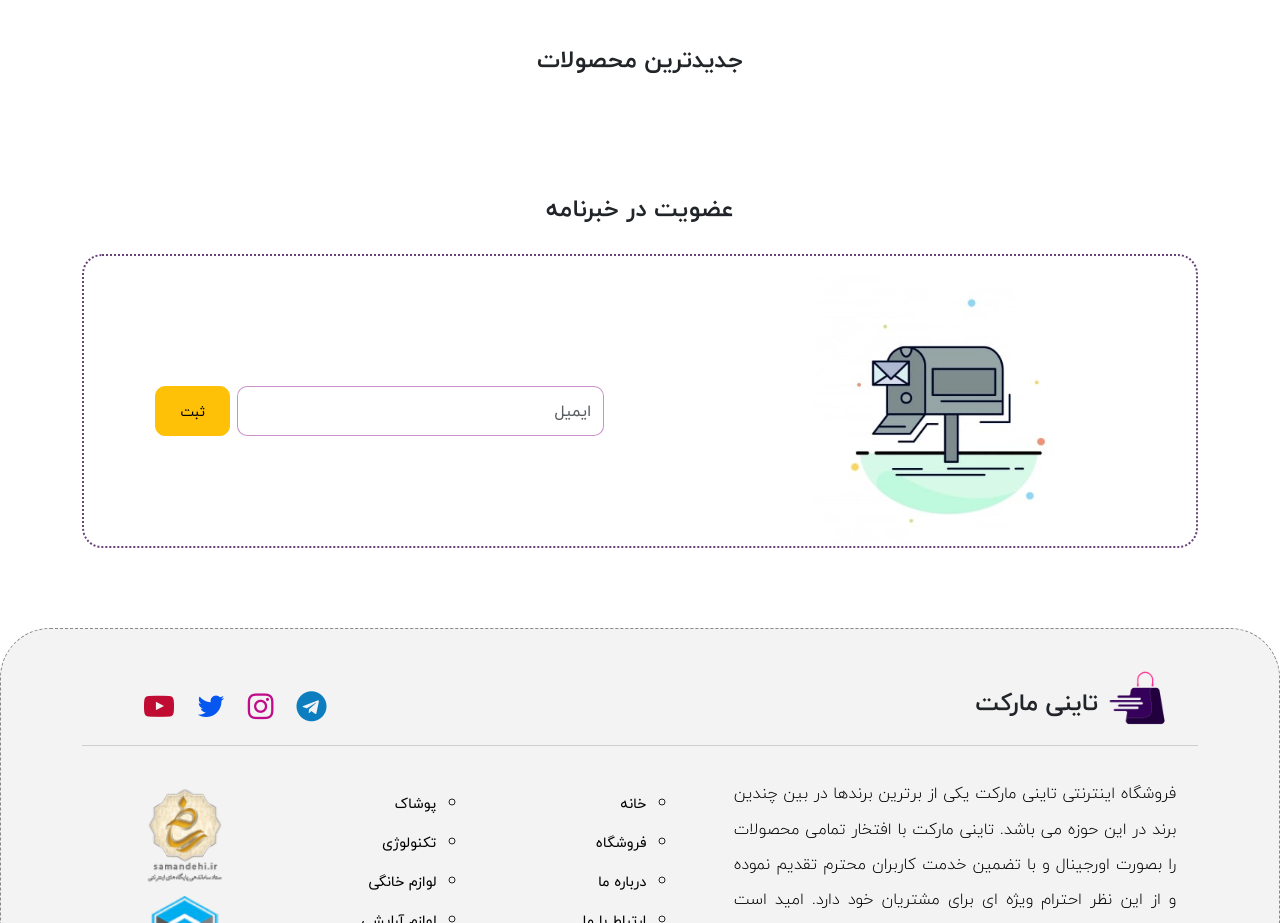
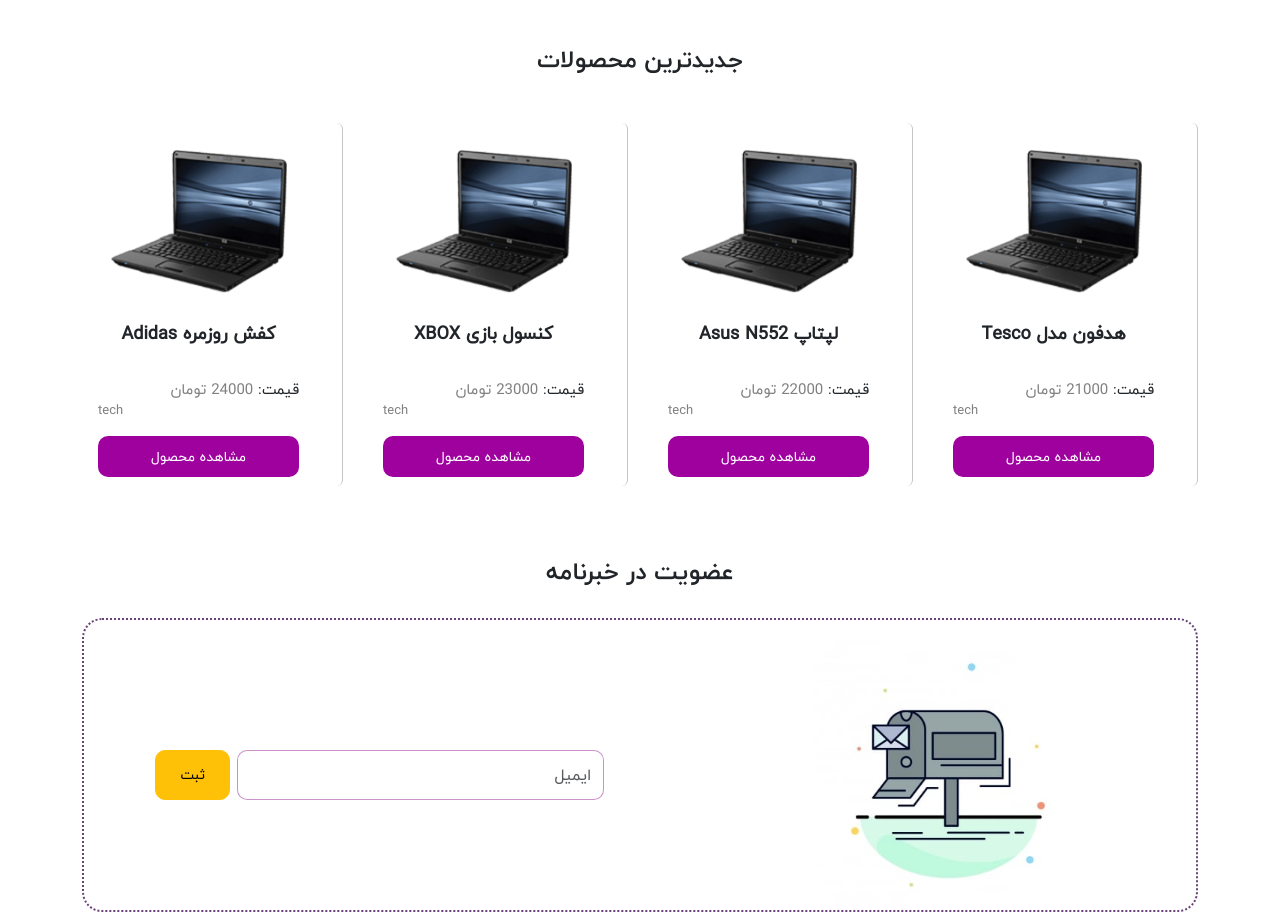
Before and after one commit to 0xNightcat/MiniShop, a React (Create React App) app: page / in a window 1280 px wide. Shown: the part 1570-2493 px from the top of the page. Built offline with nearby package versions, Linux system fonts and the light colour scheme; data requests are answered from the project's data file.

Commit message:
newest products fetched

```diff
--- a/src/containers/Home/Main/NewProducts/NewProduct/NewProduct.js
+++ b/src/containers/Home/Main/NewProducts/NewProduct/NewProduct.js
@@ -0,0 +1,41 @@
+import './NewProduct.scss';
+import { Col, Card, Row } from 'react-bootstrap';
+
+import MyButton from '../../../../../components/UI/Button/MyButton';
+import image1 from '../../../../../assets/images/products/2.png';
+// import image2 from '../../../../../assets/images/products/2.png';
+// import image3 from '../../../../../assets/images/products/3.png';
+// import image4 from '../../../../../assets/images/products/4.png';
+
+
+function NewProduct({ Newprods }) {
+  return (
+   <div className='mt-5'>
+      <Row>
+      {
+         Newprods ? Newprods.map((product) => {
+            return (
+               <Col key={product.id} md={3}>
+                  <Card className='text-center'>
+                     <Card.Img src={image1}  className='m-auto' />
+                     <Card.Title>{product.name}</Card.Title>
+                     <Card.Body>
+                        <div className='price'>
+                           قیمت: <span>{product.price} تومان</span>
+                        </div>
+                        <div className='category'>
+                           <span>{product.category}</span>
+                        </div>
+                        <MyButton class='add block mt-3'>مشاهده محصول</MyButton>
+                     </Card.Body>
+                  </Card>
+               </Col>
+            )
+         }) : null
+      }
+      </Row>
+   </div>
+  )
+}
+
+export default NewProduct;
--- a/src/containers/Home/Main/NewProducts/NewProducts.js
+++ b/src/containers/Home/Main/NewProducts/NewProducts.js
@@ -1,19 +1,46 @@
-import React from 'react';
+import { useEffect } from 'react';
+import { useDispatch, useSelector } from 'react-redux';
 import { Container } from 'react-bootstrap';
+import { homeAction } from '../../../../action/homeAction';
 
 import './NewProducts.scss';
 
-import TrendProduct from '../TrendProducts/TrendProduct/TrendProduct';
+import NewProduct from './NewProduct/NewProduct';
 
-function TrendProducts() {
+function NewProducts() {
+  const dispatch = useDispatch();
+
+  // get states
+  const home = useSelector((state) => state.home);
+  const { products } = home;
+
+  useEffect(() => {
+    dispatch(homeAction());
+  }, [])
+
+  // sort products by more sale
+  products.sort((a, b) => {
+    if ( a.date > b.date ){
+      return -1;
+    }
+    if ( a.date < b.date ){
+      return 1;
+    }
+    return 0;
+  });
+
+  console.log(products);
+
+  const newestPros = products.slice(0, 4); // limit products count
+
   return (
     <section className='new_products mt-5'>
       <Container>
          <h4 className='title text-center'>جدیدترین محصولات</h4>
-            <TrendProduct />
+            <NewProduct Newprods={newestPros} />
       </Container>
     </section>
   )
 }
 
-export default TrendProducts;
+export default NewProducts;
```
